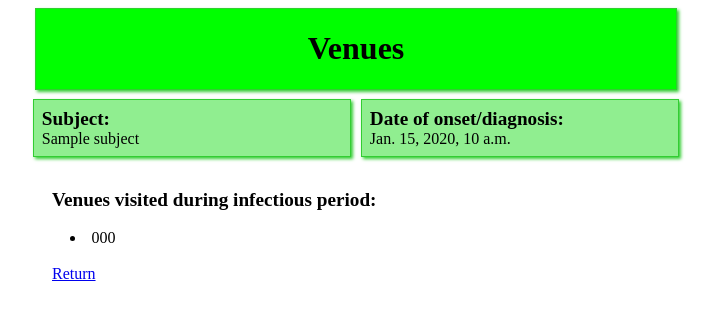
After one commit to COMP3297-Group-K/StudySafe-Core, a Django app: template templates/Venue.html in a window 1280 px wide. The commit adds this page. Shown: the top 320 px of the page, without its empty margins (284-999 px from the left). Run offline with Django 4.2, Linux system fonts and the light colour scheme; the template is opened without the code that fills it: most values are stand-ins (such as "Sample title", 1, 10 or a date in 2020); parts of the project's set-up code (start-up, migrations or seed data) failed here and were passed over.

Commit message:
modify the template

```diff
--- /dev/null
+++ b/templates/Venue.html
@@ -0,0 +1,46 @@
+{% extends "infected.html" %}
+
+{% block title %}StudySafe Trace - VENUES{% endblock %}
+
+{% block csstheme %}
+  <style>
+    :root {
+      --header-bg-color: lime;
+      --header-border-color: limegreen;
+      --block-bg-color: lightgreen;
+      --block-border-color: limegreen;
+    }
+  </style>
+{% endblock %}
+
+{% block header %}
+  <header>
+    <h1> Venues </h1>
+  </header>
+{% endblock %}
+
+{% block content %}
+<div class="subject">
+    <div class="block">
+        <div class="label">Subject:</div>
+        <div class="data">{{ subject }}</div>
+      </div>
+      <div class="block">
+        <div class="label">Date of onset/diagnosis:</div>
+        <div class="data">{{ date }}</div>
+      </div>
+</div>
+<div class="main-content">
+    <div class="label">  Venues visited during infectious period: </div>
+    <div class="info">
+        {% for venue in data %}
+        <li class="data">
+            {{venue.venue_code}}
+        </li>
+        {% endfor %}
+    </div>
+    <div class="foot">
+        <a href="http://localhost:8000/Trace/infected"> Return </a>
+    </div>
+</div>
+{% endblock %}
--- a/templates/infected.html
+++ b/templates/infected.html
@@ -4,7 +4,8 @@
     <meta charset="utf-8">
     <meta name="viewport" content="width=device-width, initial-scale=1">
     <!-- <link rel='stylesheet' href='test.css'> -->
-    <title>StudySafe Trace</title>
+    <title>{% block title %}StudySafe Trace{% endblock %}</title>
+    {% block csstheme %}
     <style>
         :root {
             --header-bg-color: darkgrey;
@@ -12,14 +13,15 @@
             --block-bg-color: lightgrey;
             --block-border-color: grey;
         }
-
+    </style>
+    {% endblock %}
+    <style>
         body {
             display: flex;
             flex-flow: column nowrap;
             justify-content: flex-start;
             align-items: center;
         }
-
         header {
             display: flex;
             flex-flow: column nowrap;
@@ -31,7 +33,6 @@
             width: 100%;
             max-width: 40em;
         }
-
         .main-content {
             padding: 1.4em;
             width: 100%;
@@ -41,13 +42,47 @@
             justify-content: flex-start;
             align-items: stretch;
         }
+        div.info {
+            margin: 0.3em;
+            padding: 0.5em;
+            font-size: 1em;
+        }
+        div.label {
+            font-size: 1.2em;
+            font-weight: bold;
+        }
+        li.data {
+            margin: 0.3em;
+        }
+        div.subject {
+            display: flex;
+            flex-flow: row nowrap;
+            justify-content: center;
+            align-items: stretch;
+            padding: 0.3em;
+            width: 100%;
+            max-width: 41em;
+        }
+        div.block {
+            flex-basis: 50%;
+            background-color: var(--block-bg-color);
+            border: 0.1em solid var(--block-border-color);
+            box-shadow: 0.1em 0.1em 0.2em var(--block-border-color);
+            margin: 0.3em;
+            padding: 0.5em;
+        }
     </style>
   </head>
   <body>
+    {% block header %}
     <header>
       <h1>Infected Members</h1>
     </header>
+    {% endblock %}
+    {% block content %}
     <div class="main-content">
+        {% block details %}
+        <div class="label"> Infected members and the report date </div>
         <div class="info">
             {% for infected in data %}
             <li class="data">
@@ -57,5 +92,12 @@
             </li>
             {% endfor %}
         </div>
-    </div> </body>
+        <div class="foot">
+            <a href="http://localhost:8000/Trace/venues"> Full list of venues </a> <br>
+            <a href="http://localhost:8000/Trace/contacts"> Full list of close contacts </a> &nbsp;
+        </div>
+        {% endblock %}
+    </div>
+    {% endblock %}
+  </body>
 </html>
```
Also changed, not shown: Trace/views.py (+7 -6 lines), templates/Contact.html (added, +46 -0 lines), templates/ContactsAll.html (added, +35 -0 lines), templates/VenuesAll.html (added, +35 -0 lines).
